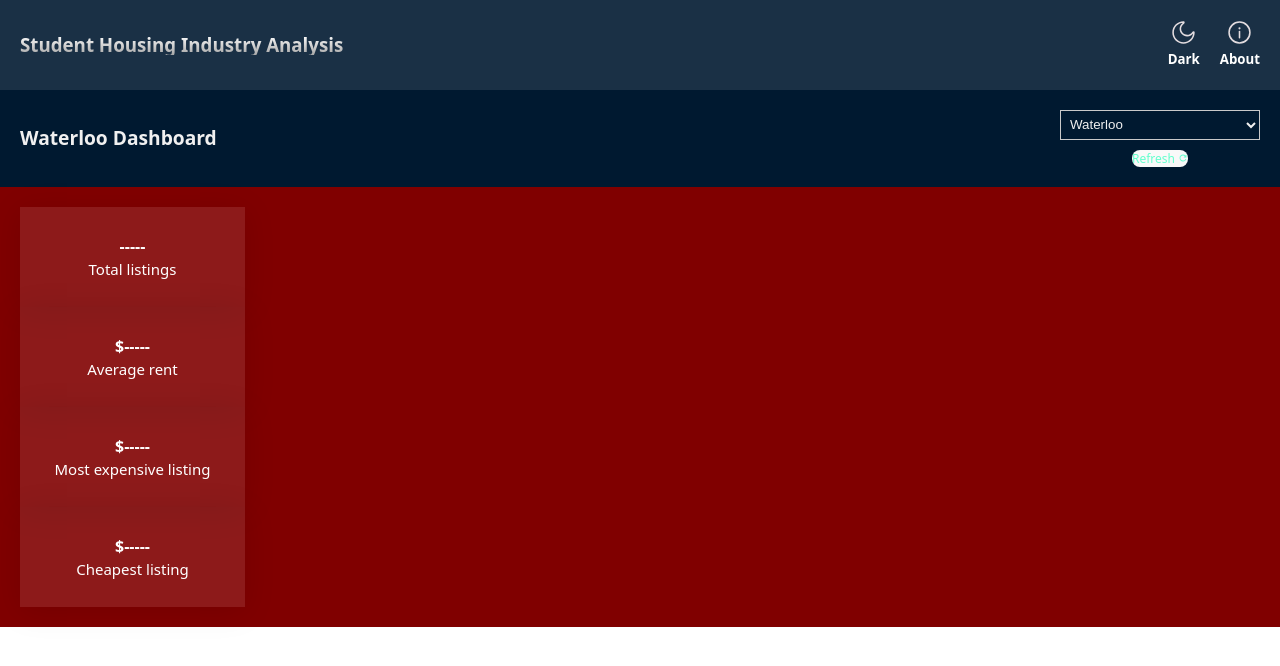
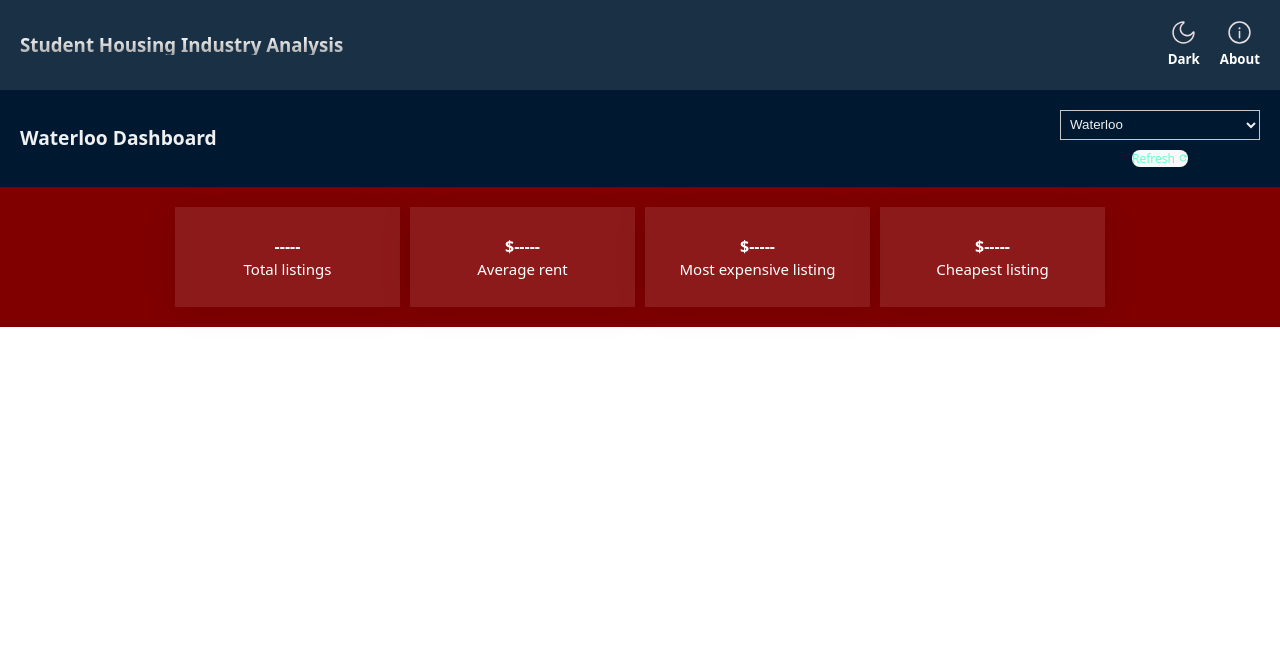
Before and after one commit to devangmalhotra/student-housing-industry-analysis, a React (Vite) app: page / in a window 1280 px wide. Shown: the top 666 px of the page. Built offline with nearby package versions, Linux system fonts and the light colour scheme.

Commit message:
added grid display to main content

```diff
--- a/src/App.css
+++ b/src/App.css
@@ -159,6 +159,10 @@ h4 {
 #home-main #home-main-content {
   padding: 20px;
   background-color: maroon;
+  display: grid;
+  grid-template-columns: repeat(auto-fit, 225px);
+  gap: 10px;
+  justify-content: center;
 }
 
 #home-main .stat-container {
```
